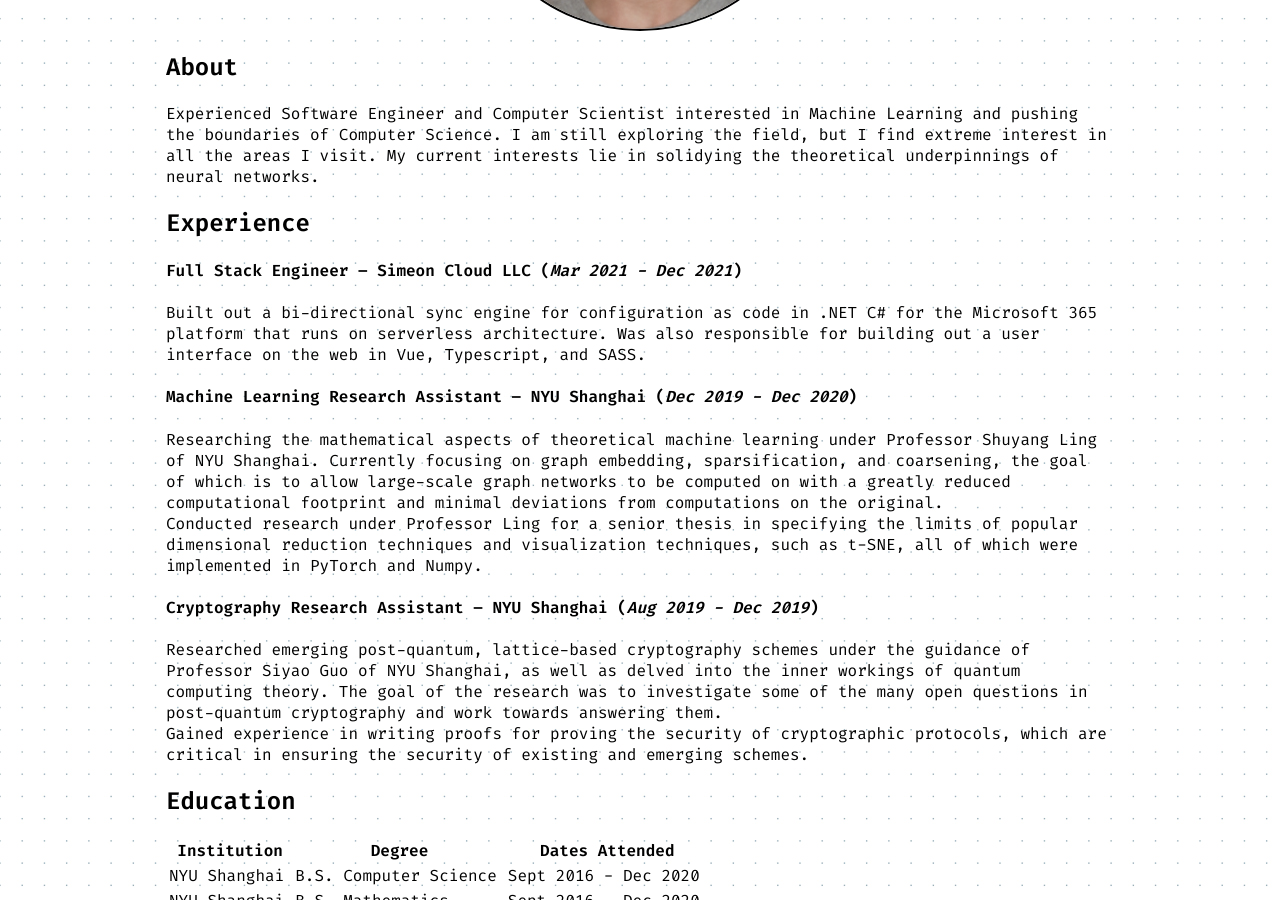
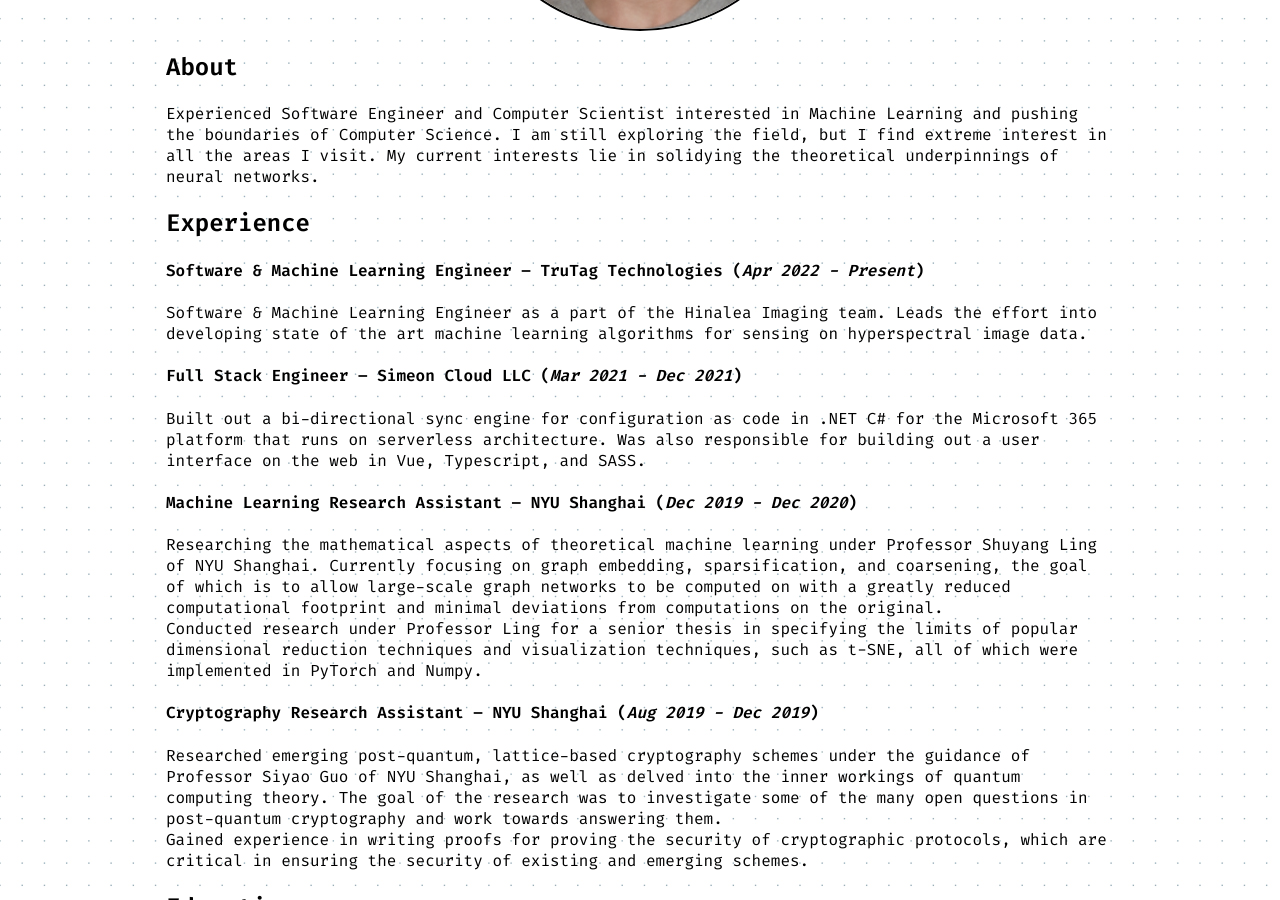
Before and after one commit to FrederickGeek8/freddy.us, a Jekyll site: the page built from index.html, in a window 1280 px wide and 900 px high, scrolled down 448 px. Built offline with Jekyll 4.4.1, drawn with Linux system fonts in a browser that asks for light colours.

Commit message:
Welcome Hinalea!

```diff
--- a/index.html
+++ b/index.html
@@ -40,6 +40,14 @@
       underpinnings of neural networks.
     </p>
     <h2 id="experience">Experience</h2>
+    <h4>
+      Software & Machine Learning Engineer – TruTag Technologies (<i>Apr 2022 - Present</i>)
+    </h4>
+    <p>
+      Software & Machine Learning Engineer as a part of the Hinalea Imaging team.
+      Leads the effort into developing state of the art machine learning
+      algorithms for sensing on hyperspectral image data.
+    </p>
     <h4>
       Full Stack Engineer – Simeon Cloud LLC (<i>Mar 2021 - Dec 2021</i>)
     </h4>
```
